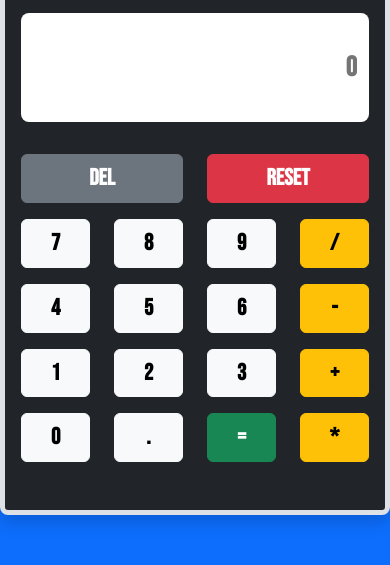
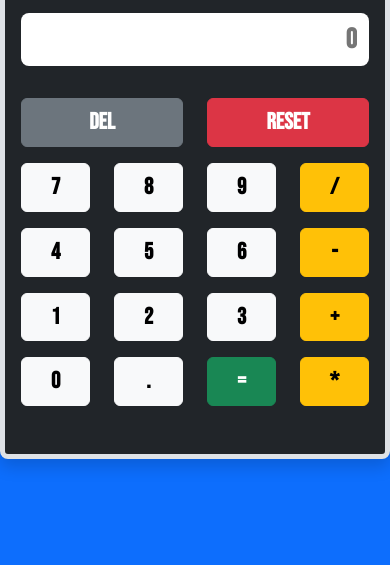
Before and after one commit to Papayaweb00/Test-JavaScript, a website: page index.html in a window 390 px wide. Shown: the part 91-656 px from the top of the page. Drawn offline with nearby package versions, Linux system fonts and the light colour scheme; a web font is replaced by a local one.

Commit message:
Calculatrice change

```diff
--- a/style/calculatrice.css
+++ b/style/calculatrice.css
@@ -5,7 +5,6 @@ body {
 }
 
 #saisie {
-    height: 13vh;
     display: block;
     width: 100%;
     padding: .375rem .75rem;
@@ -14,7 +13,6 @@ body {
     line-height: 1.5;
     appearance: none;
     border: none;
-    /* border-radius: 3%; */
     outline: 0;
     cursor: none;
 }
@@ -36,6 +34,12 @@ div {
     background-color: black;
 }
 
+@media screen and (max-width: 1024px) {
+    #content {
+        width: 70%;
+    }
+}
+
 @media screen and (max-width: 768px) {
     #content {
         width: 50%;
```
Also changed, not shown: index.html (+7 -8 lines).
